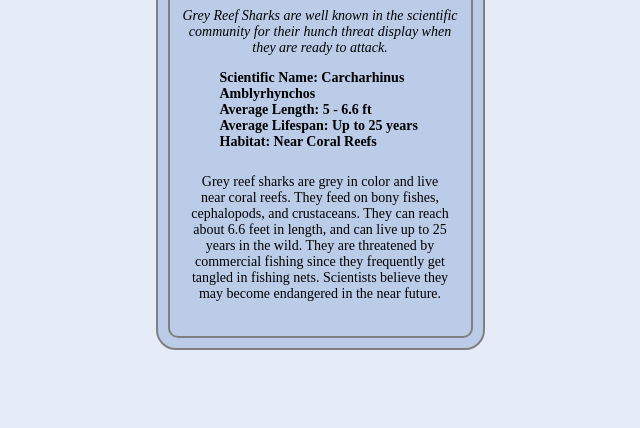
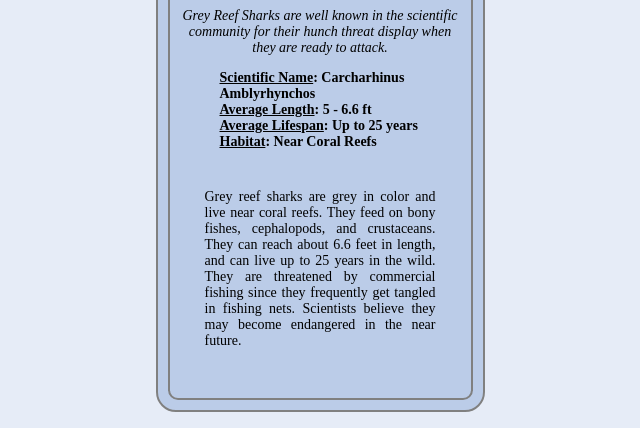
Before and after one commit to JZerman2018/Animal-Trading-Card-Phase-2, a plain HTML site: page index.html in a window 1280 px wide. Shown: the part 372-800 px from the top of the page, without its empty margins (320-960 px from the left). Drawn offline with Linux system fonts and the light colour scheme.

Commit message:
Update HTML & CSS styles

```diff
--- a/CSS/styles.css
+++ b/CSS/styles.css
@@ -38,11 +38,15 @@ body {
   font-style: italic;
 }
 #summary {
-  text-align-last: center;
-  padding: 10px;
+  text-align: justify;
+  padding: 25px;
   }
 .name {
     padding: 10px;
   font-size: 32px;
   text-align: center;
 }
+.scientific-name {
+  text-align: left;
+
+}
--- a/index.html
+++ b/index.html
@@ -16,10 +16,10 @@
                 <p id="interesting-fact">Grey Reef Sharks are well known in the scientific community for their hunch threat display when they are ready to attack.</p>
                 <ul id="facts">
                 <strong>
-                  <li class="scientific-name">Scientific Name: Carcharhinus Amblyrhynchos</li>
-                  <li>Average Length: 5 - 6.6 ft</li>
-                  <li>Average Lifespan: Up to 25 years</li>
-                  <li>Habitat: Near Coral Reefs</li>
+                  <li class="scientific-name"><u>Scientific Name</u>: Carcharhinus Amblyrhynchos</li>
+                  <li><u>Average Length</u>: 5 - 6.6 ft</li>
+                  <li><u>Average Lifespan</u>: Up to 25 years</li>
+                  <li><u>Habitat</u>: Near Coral Reefs</li>
                 </strong>
                 </ul>
                 <p id="summary">Grey reef sharks are grey in color and live near coral reefs. They feed on bony fishes,  cephalopods, and crustaceans.  They can reach about 6.6 feet in length, and can live up to 25 years in the wild. They are threatened by commercial fishing since they frequently get tangled in fishing nets. Scientists believe they may become endangered in the near future.</p>
```
